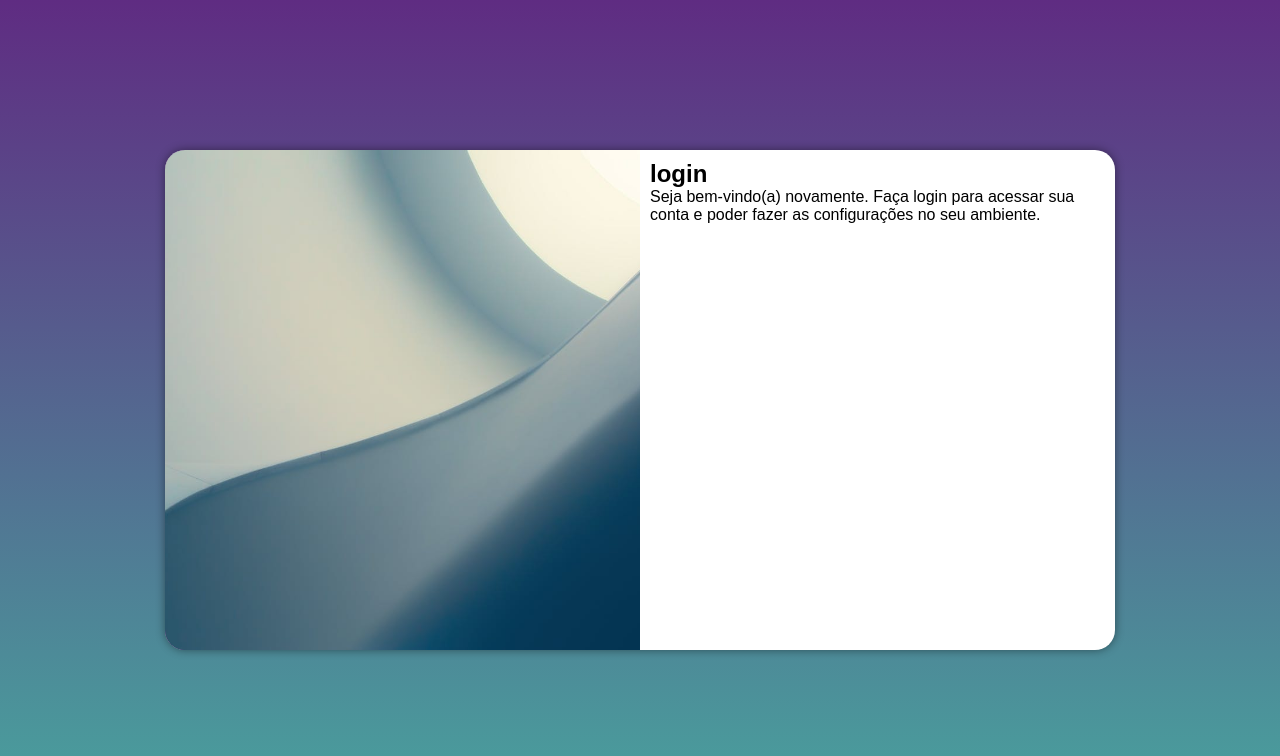
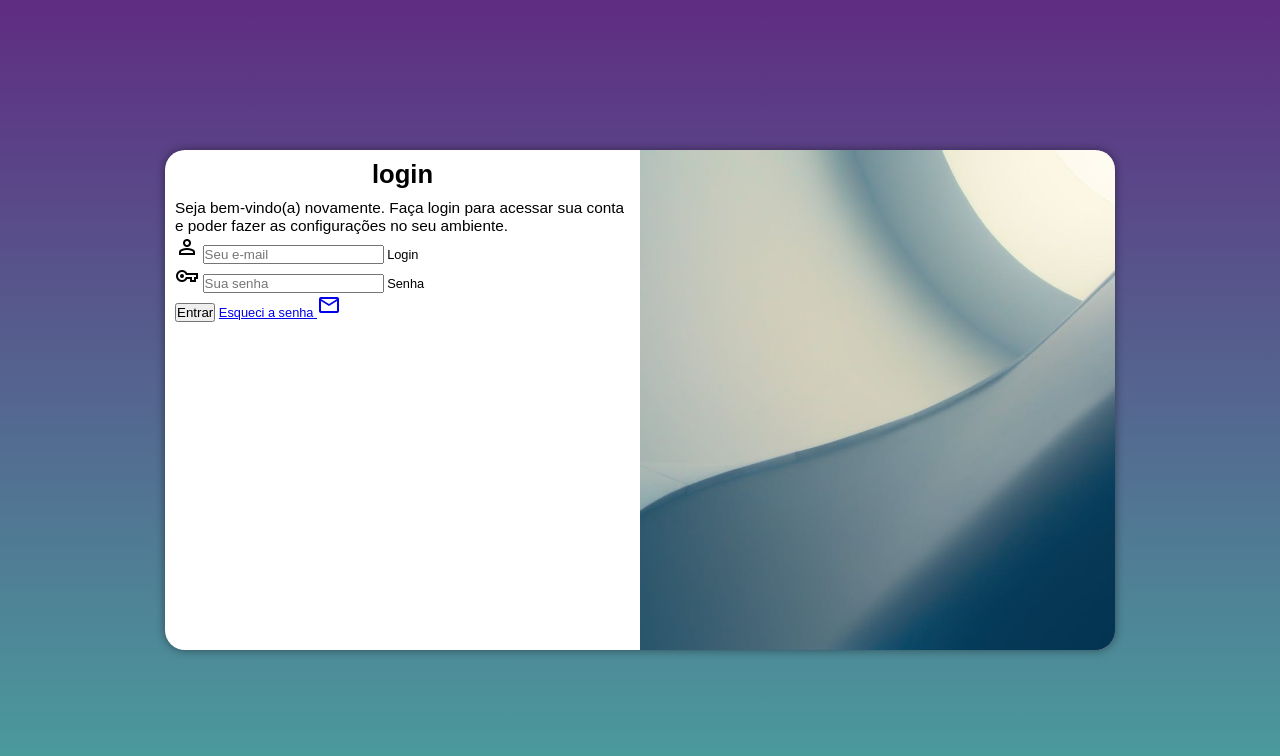
Before and after one commit to pedrohendev/projeto-login, a plain HTML site: page index.html in a window 1280 px wide. Drawn offline with nearby package versions, Linux system fonts and the light colour scheme.

Commit message:
adicionei o formulario

```diff
--- a/estilos/media-query.css
+++ b/estilos/media-query.css
@@ -11,13 +11,13 @@
     }
 
     section#login > div#imagem {
-        float: left;
+        float: right;
         width: 30%;
         height: 100%;
     }
 
     section#login > div#formulario {
-        float: right;
+        float: left;
         width: 70%;
     }
 }
@@ -33,13 +33,21 @@
     }
 
     section#login > div#imagem {
-        float: left;
+        float: right;
         width: 50%;
         height: 100%;
     }
 
     section#login > div#formulario {
-        float: right;
+        float: left;
         width: 50%;
     }
+
+    div#formulario > h1 {
+        font-size: 2em;
+    }
+
+    div#formulario > p {
+        font-size: 1.2em;
+    }
 }
--- a/estilos/style.css
+++ b/estilos/style.css
@@ -56,3 +56,12 @@ section#login div#formulario {
     display: block;
     padding: 10px;
 }
+
+div#formulario > h1{
+    text-align: center;
+    margin-bottom: 10px;
+}
+
+div#formulario {
+    font-size: 0.8em;
+}
--- a/index.html
+++ b/index.html
@@ -7,6 +7,8 @@
     <title>Projeto Login</title>
     <link rel="stylesheet" href="estilos/style.css">
     <link rel="stylesheet" href="estilos/media-query.css">
+    <link rel="stylesheet"
+        href="https://fonts.googleapis.com/css2?family=Material+Symbols+Outlined:opsz,wght,FILL,GRAD@20..48,100..700,0..1,-50..200" />
 </head>
 
 <body>
@@ -17,8 +19,23 @@
             </div>
             <div id="formulario">
                 <h1>login</h1>
-                <p>Seja bem-vindo(a) novamente. Faça login para acessar sua conta e poder fazer as configurações no seu ambiente.</p>
-                <form action="cadastro.js" method="post"></form>
+                <p>Seja bem-vindo(a) novamente. Faça login para acessar sua conta e poder fazer as configurações no seu
+                    ambiente.</p>
+                <form action="cadastro.js" method="post" autocomplete="on">
+                    <div class="campo">
+                        <span class="material-symbols-outlined">person</span>
+                        <input type="email" name="login" id="ilogin" placeholder="Seu e-mail" autocomplete="email" required maxlength="30">
+                        <label for="ilogin">Login</label>
+                    </div>
+                    <div class="campo">
+                        <span class="material-symbols-outlined">vpn_key</span>
+                        <input type="password" name="senha" id="isenha" placeholder="Sua senha"
+                            autocomplete="current-password" required minlength="8" maxlength="20">
+                        <label for="isenha">Senha</label>
+                    </div>
+                    <input type="submit" value="Entrar">
+                    <a href="esqueci.html">Esqueci a senha <i class="material-symbols-outlined">mail</i></a>
+                </form>
             </div>
         </section>
     </main>
```
